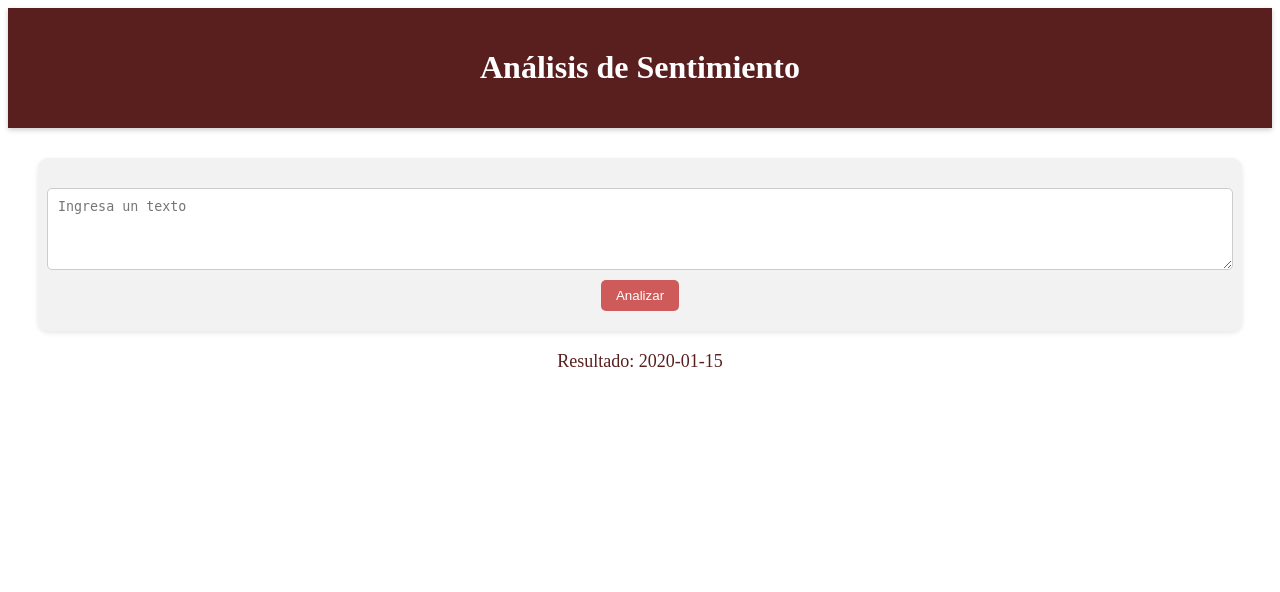
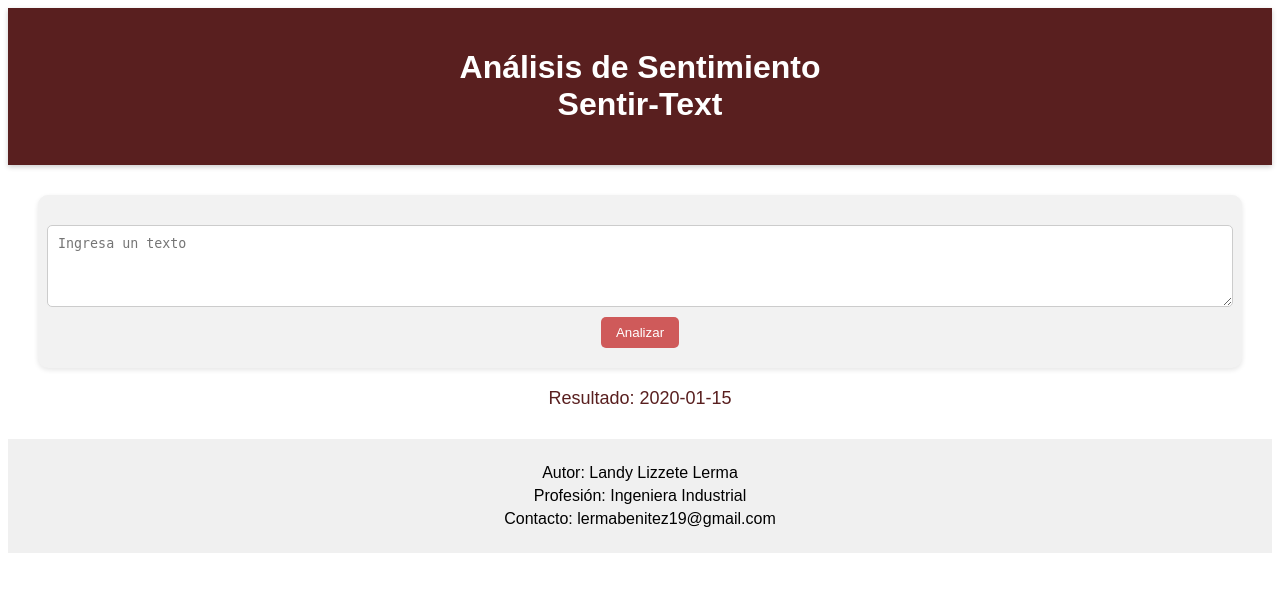
Before and after one commit to IngLizzete/APP_SENT, a Flask app: template templates/index.html in a window 1280 px wide. Shown: the top 592 px of the page. Run offline with Flask 3, Linux system fonts and the light colour scheme; the template is opened without the code that fills it: most values are stand-ins (such as "Sample title", 1, 10 or a date in 2020).

Commit message:
Se agrega el proyecto

```diff
--- a/requirements.txt
+++ b/requirements.txt
@@ -4,10 +4,12 @@ charset-normalizer==3.2.0
 click==8.1.7
 colorama==0.4.6
 Flask==2.3.3
+gunicorn==21.2.0
 idna==3.4
 itsdangerous==2.1.2
 Jinja2==3.1.2
 MarkupSafe==2.1.3
+packaging==23.1
 requests==2.31.0
 urllib3==2.0.4
 vaderSentiment==3.3.2
--- a/static/style.css
+++ b/static/style.css
@@ -52,3 +52,19 @@ button:hover {
     color: #591f1f;
     font-size: 18px;
 }
+
+body {
+    font-family: Arial, sans-serif;
+}
+footer {
+    background-color: #f0f0f0;
+    padding: 20px;
+    text-align: center;
+}
+.author-info {
+    margin: 0 auto;
+    max-width: 400px;
+}
+.author-info p {
+    margin: 5px 0;
+}
--- a/templates/index.html
+++ b/templates/index.html
@@ -8,7 +8,7 @@
 </head>
 <body>
     <header>
-        <h1>Análisis de Sentimiento</h1>
+        <h1>Análisis de Sentimiento<br>Sentir-Text</h1>
     </header>
     <main>
         <form action="/" method="post">
@@ -19,5 +19,14 @@
             <p>Resultado: {{ sentiment }}</p>
         </div>
     </main>
+
+    <footer>
+        <div class="author-info">
+            <p>Autor: Landy Lizzete Lerma</p>
+            <p>Profesión: Ingeniera Industrial</p>
+            <p>Contacto: lermabenitez19@gmail.com</p>
+        </div>
+    </footer>
 </body>
+
 </html>
```
Also changed, not shown: 12 other files.
